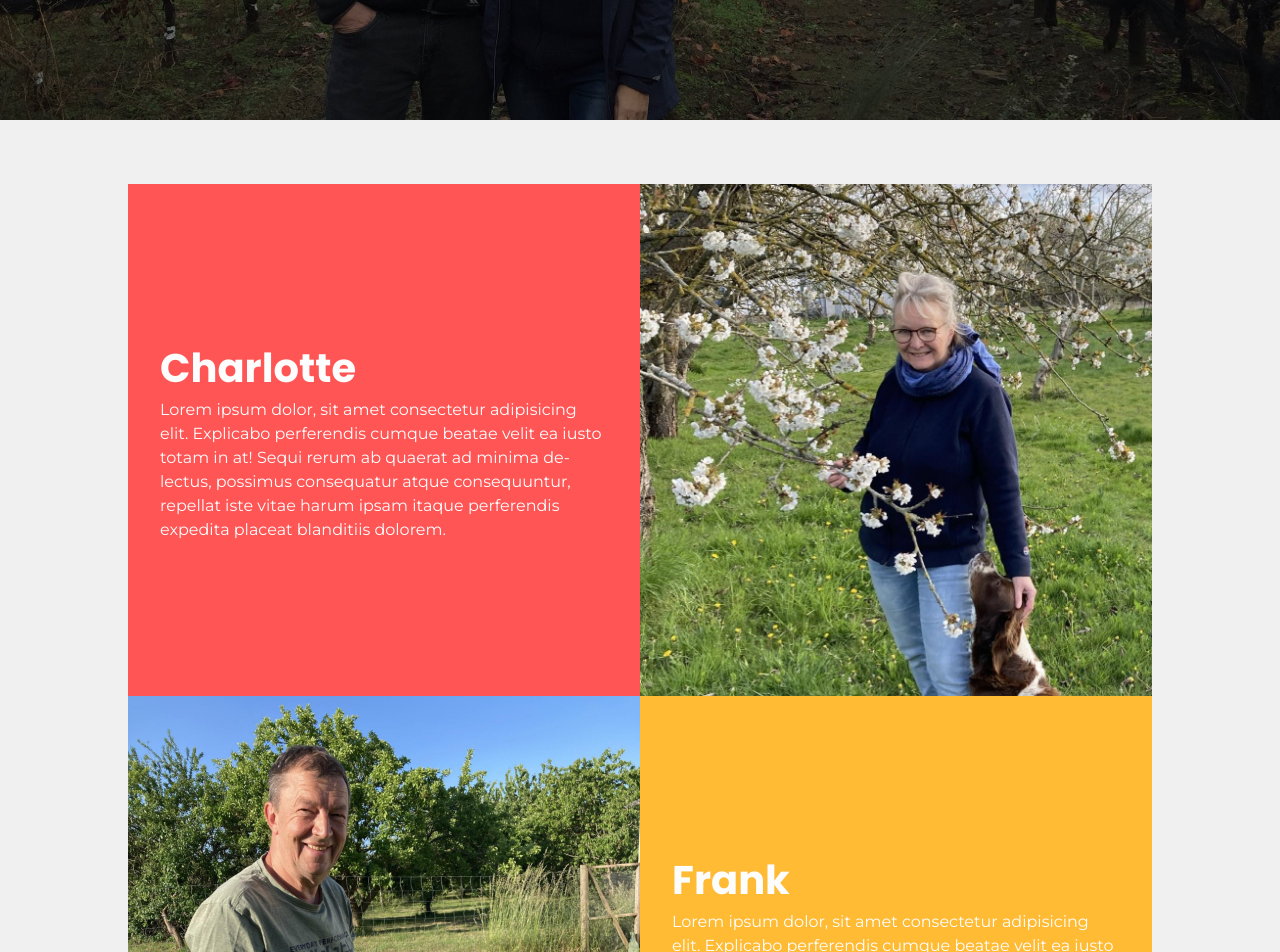
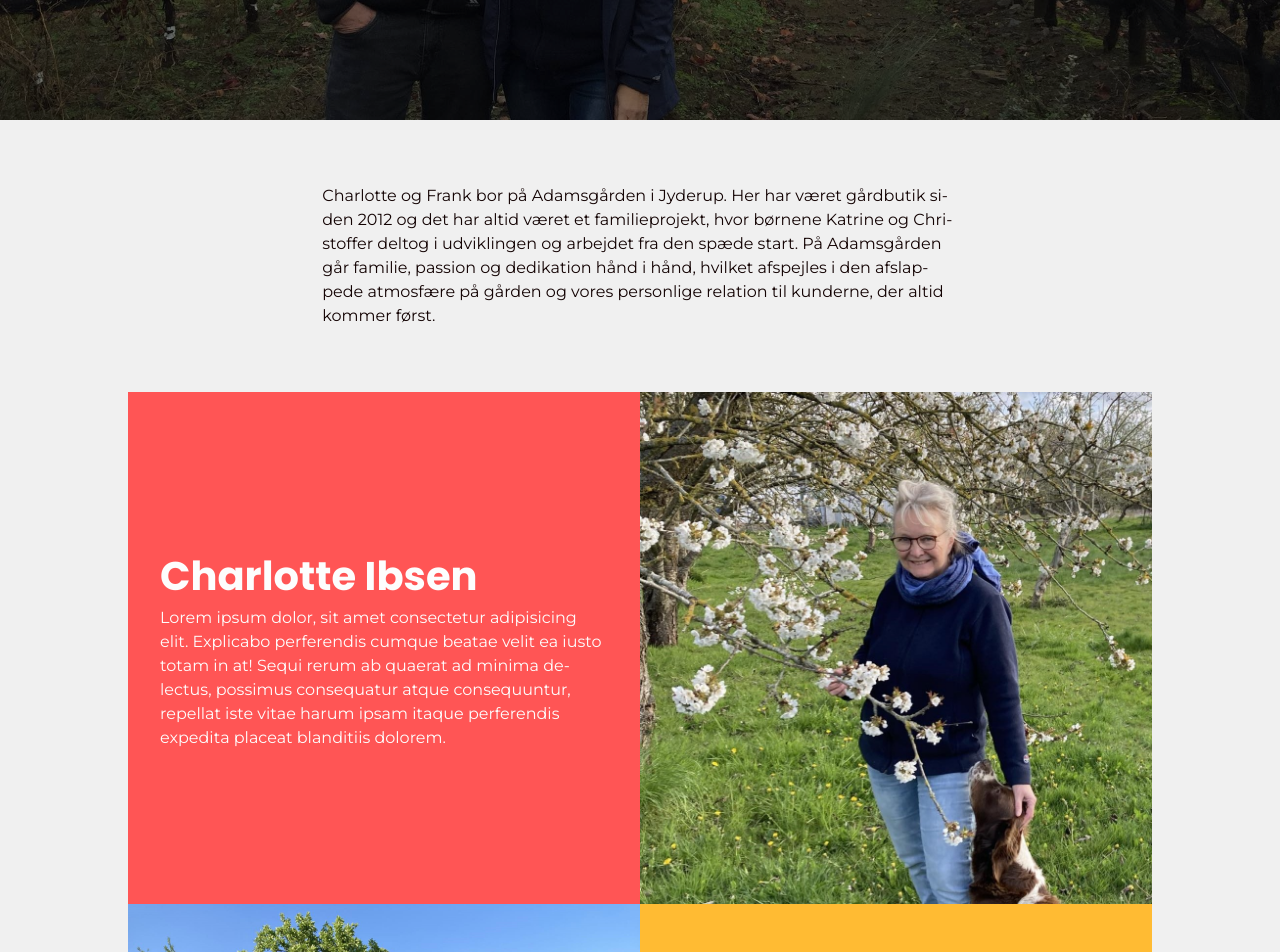
Before and after one commit to chri44nj/adamsgaarden, a Next.js app: page /pages/om-os in a window 1280 px wide. Shown: the part 680-1632 px from the top of the page. Built offline with nearby package versions, Linux system fonts and the light colour scheme.

Commit message:
about us

```diff
--- a/src/app/pages/om-os/Aboutus.module.css
+++ b/src/app/pages/om-os/Aboutus.module.css
@@ -70,6 +70,13 @@
   z-index: -1;
 }
 
+.introduction {
+  display: flex;
+  justify-content: center;
+  background-color: var(--background-color-alt);
+  padding-top: 1rem;
+}
+
 .shop {
   padding: 1rem;
   display: grid;
@@ -134,6 +141,10 @@
 }
 
 @media only screen and (min-width: 900px) {
+  .introduction {
+    padding-top: 4rem;
+  }
+
   .shop {
     padding: 4rem 10%;
   }
--- a/src/app/pages/om-os/page.jsx
+++ b/src/app/pages/om-os/page.jsx
@@ -9,15 +9,18 @@ export default function Aboutus() {
         {/* <p>Adamsgården har været i slægten i over 100 år og drives til daglig af Charlotte og Frank, samt Charlottes børn Christoffer og Katrine, når vi har fint besøg. Hos Adamsgården går familie, passion og dedikation hånd i hånd, og det afspejles i den altid høje kvalitet af vores produkter.</p> */}
         <img className={styles.heroBackground} src="/pics/aboutus.jpg" alt="charlotte-and-frank" />
       </section>
+      <div className={styles.introduction}>
+        <p>Charlotte og Frank bor på Adamsgården i Jyderup. Her har været gårdbutik siden 2012 og det har altid været et familieprojekt, hvor børnene Katrine og Christoffer deltog i udviklingen og arbejdet fra den spæde start. På Adamsgården går familie, passion og dedikation hånd i hånd, hvilket afspejles i den afslappede atmosfære på gården og vores personlige relation til kunderne, der altid kommer først. </p>
+      </div>
       <section className={styles.shop}>
         <article className={`${styles.shopText} ${styles.st1}`}>
-          <h2>Charlotte</h2>
+          <h2>Charlotte Ibsen</h2>
           <p>Lorem ipsum dolor, sit amet consectetur adipisicing elit. Explicabo perferendis cumque beatae velit ea iusto totam in at! Sequi rerum ab quaerat ad minima delectus, possimus consequatur atque consequuntur, repellat iste vitae harum ipsam itaque perferendis expedita placeat blanditiis dolorem.</p>
         </article>
         <img className={`${styles.shopImage} ${styles.si1}`} src="/pics/charlotte.jpg" alt="" />
 
         <article className={`${styles.shopText} ${styles.st2}`}>
-          <h2>Frank</h2>
+          <h2>Frank Lyngsø</h2>
           <p>Lorem ipsum dolor, sit amet consectetur adipisicing elit. Explicabo perferendis cumque beatae velit ea iusto totam in at! Sequi rerum ab quaerat ad minima delectus, possimus consequatur atque consequuntur, repellat iste vitae harum ipsam itaque perferendis expedita placeat blanditiis dolorem.</p>
         </article>
         <img className={`${styles.shopImage} ${styles.si2}`} src="/pics/frank.jpg" alt="" />
```
